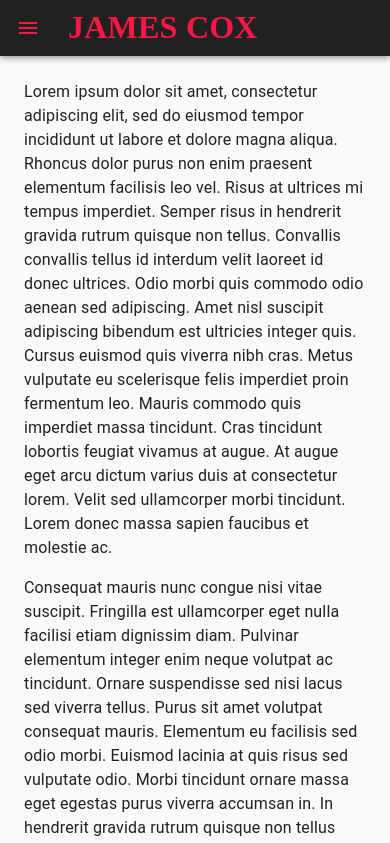
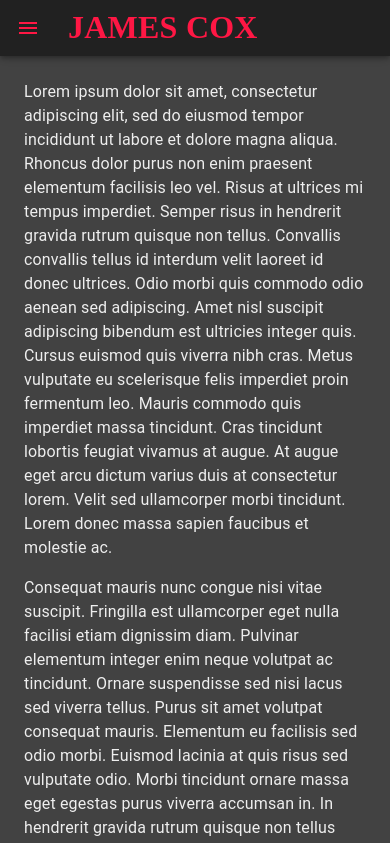
Before and after one commit to jamesncox/portfolio, a React (Create React App) app: page / in a window 390 px wide. Shown: the top 843 px of the page. Built offline with nearby package versions, Linux system fonts and the light colour scheme; the HTML template or start-up script is replaced by a standard one; a web font is replaced by a local one.

Commit message:
Update ResponsiveDrawer.js

```diff
--- a/src/components/layout/ResponsiveDrawer.js
+++ b/src/components/layout/ResponsiveDrawer.js
@@ -52,8 +52,10 @@ const useStyles = makeStyles((theme) => ({
         width: drawerWidth,
     },
     content: {
-        // backgroundColor: "#bdbdbd",
-        color: "#212121",
+        backgroundColor: "#424242",
+        // backgroundImage: "url(https://images.pexels.com/photos/333850/pexels-photo-333850.jpeg?auto=compress&cs=tinysrgb&dpr=2&h=750&w=1260)",
+        // height: "100vh",
+        color: "#eeeeee",
         flexGrow: 1,
         padding: theme.spacing(3),
     },
```
